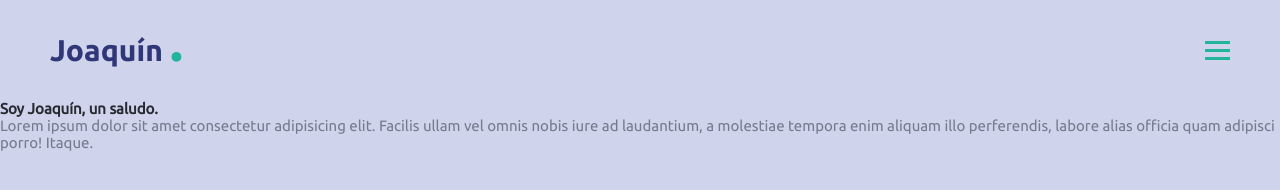
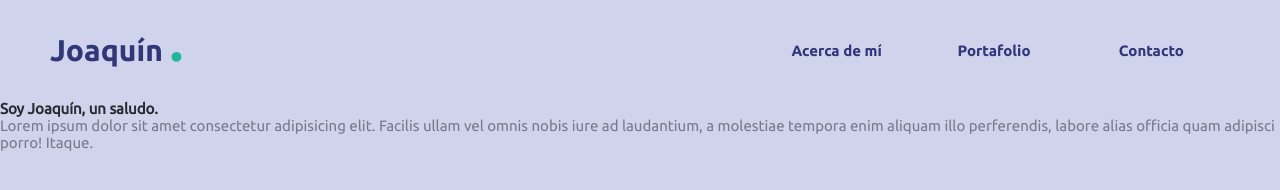
Before and after one commit to joaquinhmtz/joaquinhmtz.github.io, a plain HTML site: page index.html in a window 1280 px wide. Drawn offline with Linux system fonts and the light colour scheme; a web font is replaced by a local one.

Commit message:
Variables de colores

```diff
--- a/assets/css/core/header.css
+++ b/assets/css/core/header.css
@@ -33,6 +33,7 @@
     display: flex;
     justify-content: center;
     background-color: var(--primary-color);
+    padding: 15px 0;
 }
 
 .navbar .nav-menu li a {
@@ -81,3 +82,39 @@
 .hamburguer:hover .bar {
     background-color: var(--secondary-color);
 }
+
+/* Small screens, laptops */
+@media (min-width:769px) {
+    .hamburguer {
+        display: none;
+    }
+
+    .navbar .nav-menu {
+        display: flex !important;
+        width: 40%;
+        height: 100px;
+        flex-flow: row nowrap;
+        background-color: var(--purple-light);
+        position: inherit;
+        padding-top: 0;
+        transform: none !important;
+        align-items: center;
+    }
+
+    .navbar .nav-menu li {
+        background-color: var(--purple-light);
+    }
+
+    .navbar .nav-menu li a {
+        font-size: 1rem;
+        font-family: 'Ubuntu-Bold';
+        font-weight: 100;
+        color: var(--primary-color);
+        background-color: var(--purple-light);
+    }
+
+    .navbar .nav-menu li a:hover {
+        text-decoration: underline;
+        cursor: pointer;
+    }
+}
--- a/assets/js/menu.js
+++ b/assets/js/menu.js
@@ -2,7 +2,6 @@ let hamburguerIcon = document.getElementById('hamburguer');
 let menu = document.getElementById('nav-menu');
 
 const open = () => {
-    console.log('abrir')
     if (hamburguerIcon.classList.contains('active')) {
         hamburguerIcon.classList.remove('active');
         hamburguerIcon.children[0].style.transform = 'rotate(0)';
```
